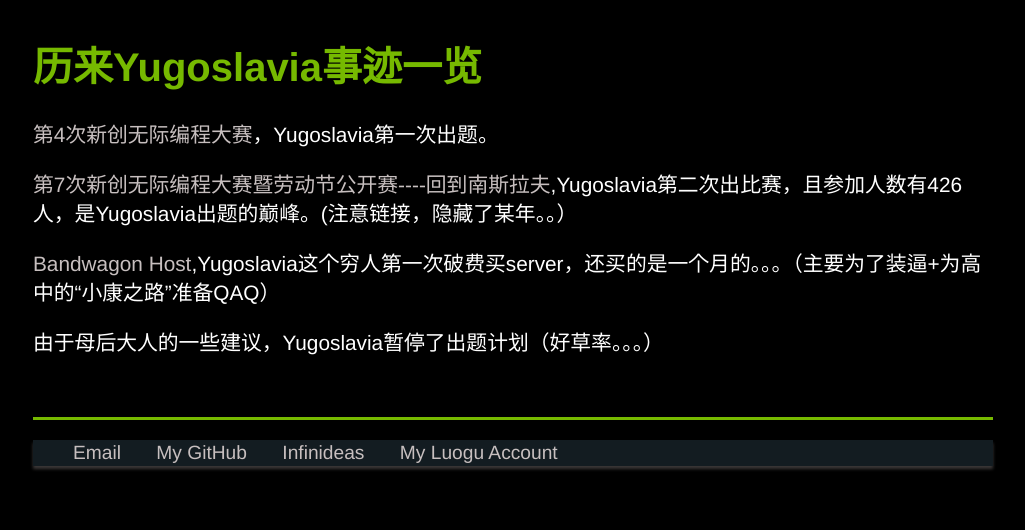
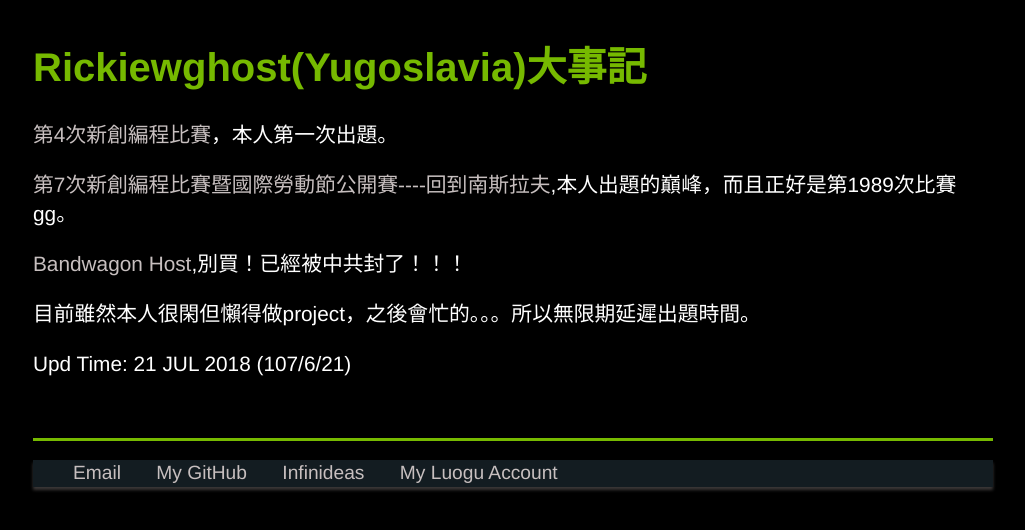
Before and after one commit to Jugoslawien/jugoslawien.github.io, a Jekyll site: the page built from cv/index.html, in a window 1280 px wide, cut to the strip 190-720 px from the top of the page. Shown: the whole strip, without its empty margins (127-1152 px from the left). Built offline with Jekyll 4.4.1, drawn with Linux system fonts in a browser that asks for light colours.

Commit message:
Update index.html

```diff
--- a/cv/index.html
+++ b/cv/index.html
@@ -1,12 +1,13 @@
 ---
 layout: default
-title: Yugo Nowadays
+title: Rickiewghost的現在
 ---
 	<link rel="shortcut icon" type="image/ico" href="yugo.ico">
 	<div class="cv">
-					<h1>历来Yugoslavia事迹一览</h1>
-		<p><a target="_blank" href="https://www.luogu.org/contest/show?tid=1672">第4次新创无际编程大赛</a>，Yugoslavia第一次出题。</p>
-		<p><a target="_blank" href="https://www.luogu.org/contest/show?tid=1989">第7次新创无际编程大赛暨劳动节公开赛----回到南斯拉夫</a>,Yugoslavia第二次出比赛，且参加人数有426人，是Yugoslavia出题的巅峰。(注意链接，隐藏了某年。。）</p>
-		<p><a target="_blank" href="https://bwh1.net">Bandwagon Host</a>,Yugoslavia这个穷人第一次破费买server，还买的是一个月的。。。（主要为了装逼+为高中的“小康之路”准备QAQ）</p>
-		<p>由于母后大人的一些建议，Yugoslavia暂停了出题计划（好草率。。。）</p>
+					<h1>Rickiewghost(Yugoslavia)大事記</h1>
+		<p><a target="_blank" href="https://www.luogu.org/contest/show?tid=1672">第4次新創編程比賽</a>，本人第一次出題。</p>
+		<p><a target="_blank" href="https://www.luogu.org/contest/show?tid=1989">第7次新創編程比賽暨國際勞動節公開賽----回到南斯拉夫</a>,本人出題的巔峰，而且正好是第1989次比賽gg。</p>
+		<p><a target="_blank" href="https://bwh1.net">Bandwagon Host</a>,別買！已經被中共封了！！！</p>
+		<p>目前雖然本人很閑但懶得做project，之後會忙的。。。所以無限期延遲出題時間。</p>
+		<p>Upd Time: 21 JUL 2018 (107/6/21) </p>
 </div>
```
